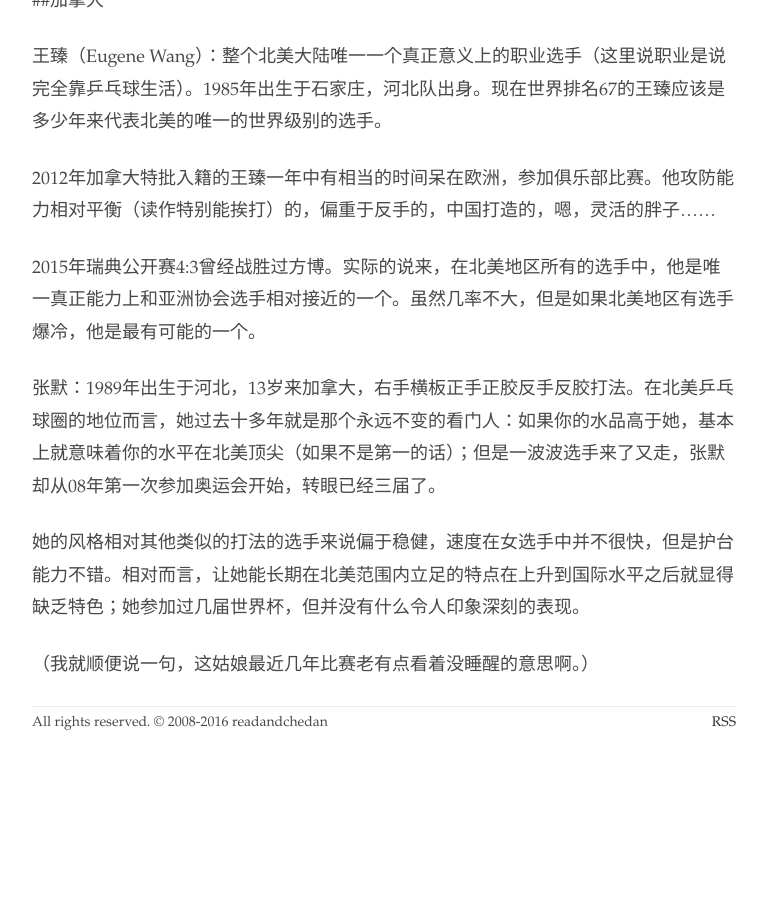
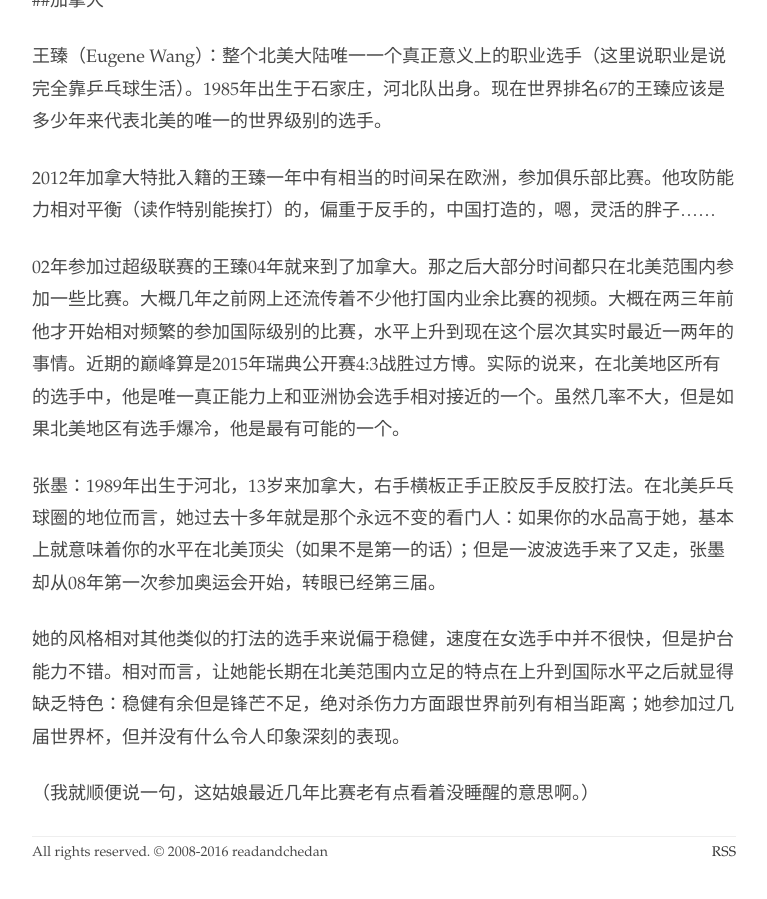
Before and after one commit to readandchedan/readandchedan.github.io, a Jekyll site: the page built from _posts/tabletennis/_posts/2016-05-01-olympics-preview-NA.md, in a window 1280 px wide and 900 px high, scrolled down 3156 px. Shown: the whole window, without its empty margins (256-1023 px from the left). Built offline with Jekyll 4.4.1, drawn with Linux system fonts in a browser that asks for light colours; before the commit the page ends 3928 px from its top, so only the background shows below that.

Commit message:
Update 2016-05-01-olympics-preview-NA.md

```diff
--- a/_posts/tabletennis/_posts/2016-05-01-olympics-preview-NA.md
+++ b/_posts/tabletennis/_posts/2016-05-01-olympics-preview-NA.md
@@ -68,10 +68,10 @@ ALGUETTI Sharon
 
 2012年加拿大特批入籍的王臻一年中有相当的时间呆在欧洲，参加俱乐部比赛。他攻防能力相对平衡（读作特别能挨打）的，偏重于反手的，中国打造的，嗯，灵活的胖子……
 
-2015年瑞典公开赛4:3曾经战胜过方博。实际的说来，在北美地区所有的选手中，他是唯一真正能力上和亚洲协会选手相对接近的一个。虽然几率不大，但是如果北美地区有选手爆冷，他是最有可能的一个。
+02年参加过超级联赛的王臻04年就来到了加拿大。那之后大部分时间都只在北美范围内参加一些比赛。大概几年之前网上还流传着不少他打国内业余比赛的视频。大概在两三年前他才开始相对频繁的参加国际级别的比赛，水平上升到现在这个层次其实时最近一两年的事情。近期的巅峰算是2015年瑞典公开赛4:3战胜过方博。实际的说来，在北美地区所有的选手中，他是唯一真正能力上和亚洲协会选手相对接近的一个。虽然几率不大，但是如果北美地区有选手爆冷，他是最有可能的一个。
 
-张默：1989年出生于河北，13岁来加拿大，右手横板正手正胶反手反胶打法。在北美乒乓球圈的地位而言，她过去十多年就是那个永远不变的看门人：如果你的水品高于她，基本上就意味着你的水平在北美顶尖（如果不是第一的话）；但是一波波选手来了又走，张默却从08年第一次参加奥运会开始，转眼已经三届了。
+张墨：1989年出生于河北，13岁来加拿大，右手横板正手正胶反手反胶打法。在北美乒乓球圈的地位而言，她过去十多年就是那个永远不变的看门人：如果你的水品高于她，基本上就意味着你的水平在北美顶尖（如果不是第一的话）；但是一波波选手来了又走，张墨却从08年第一次参加奥运会开始，转眼已经第三届。
 
-她的风格相对其他类似的打法的选手来说偏于稳健，速度在女选手中并不很快，但是护台能力不错。相对而言，让她能长期在北美范围内立足的特点在上升到国际水平之后就显得缺乏特色；她参加过几届世界杯，但并没有什么令人印象深刻的表现。
+她的风格相对其他类似的打法的选手来说偏于稳健，速度在女选手中并不很快，但是护台能力不错。相对而言，让她能长期在北美范围内立足的特点在上升到国际水平之后就显得缺乏特色：稳健有余但是锋芒不足，绝对杀伤力方面跟世界前列有相当距离；她参加过几届世界杯，但并没有什么令人印象深刻的表现。
 
 （我就顺便说一句，这姑娘最近几年比赛老有点看着没睡醒的意思啊。）
```
